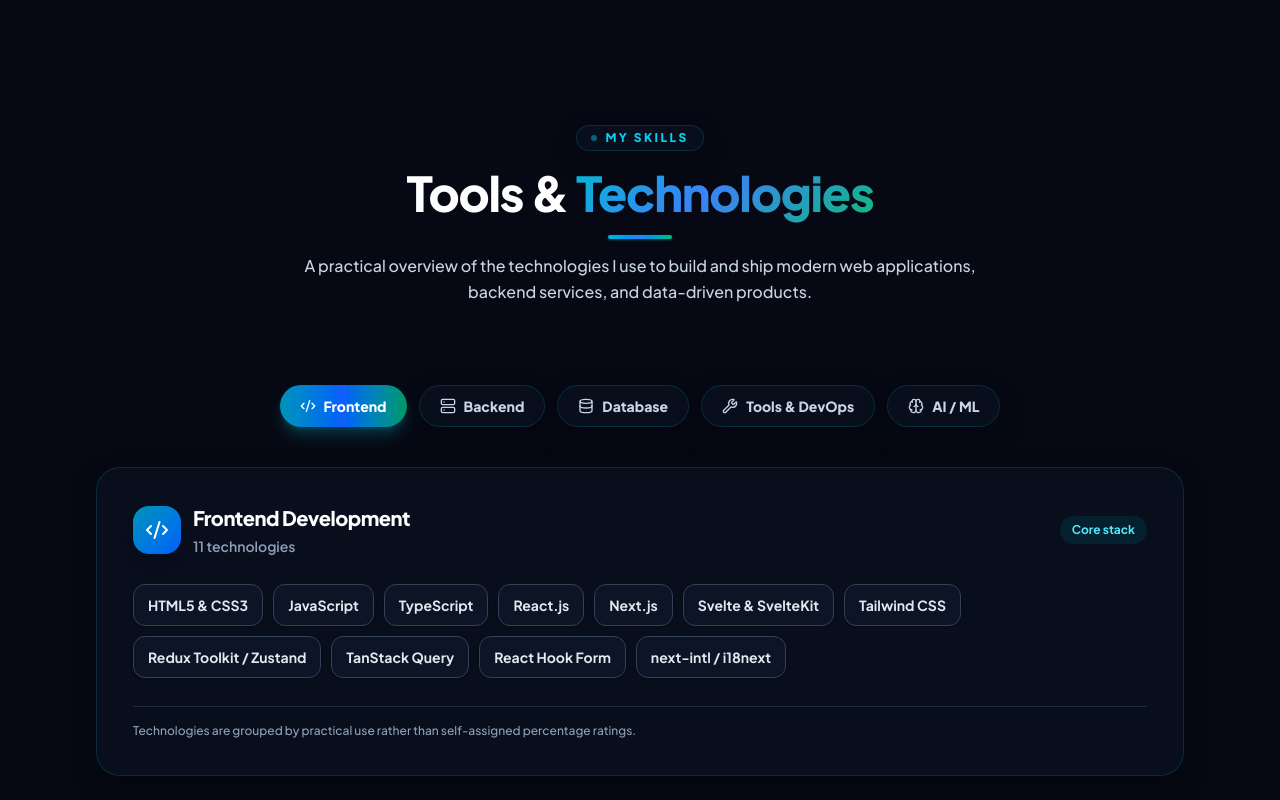
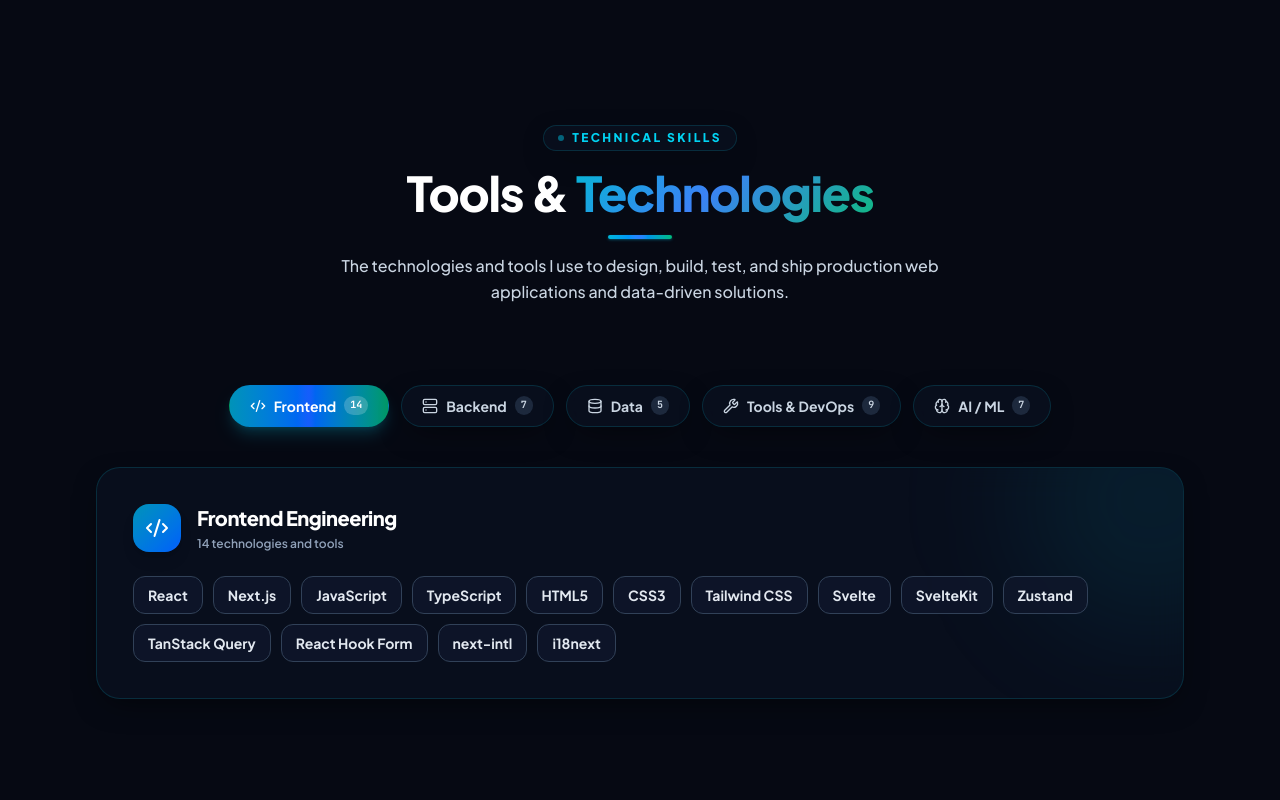
Before and after one commit to shushaykebedew/shushay-portfolio, a React (Vite) app: page / in a window 1280 px wide. Shown: the part 1860-2660 px from the top of the page. Built offline with nearby package versions, Linux system fonts and the light colour scheme; no server answers.

Commit message:
Refresh portfolio skills and improve initial load
Replace subjective skill scores with grouped technology chips, improve skills accessibility, and remove the artificial two-second loading screen.

```diff
--- a/src/components/skills/Skills.jsx
+++ b/src/components/skills/Skills.jsx
@@ -5,103 +5,91 @@ import SectionHeader from "../ui/SectionHeader";
 
 export default function Skills() {
   const [activeTab, setActiveTab] = useState("frontend");
-
-  const currentTab = TABS.find((t) => t.id === activeTab) || TABS[0];
+  const currentTab = TABS.find((tab) => tab.id === activeTab) || TABS[0];
+  const Icon = currentTab.icon;
 
   return (
     <section id="skills" aria-label="Skills and Technologies" className="section-padding relative overflow-hidden">
       <div className="max-w-6xl 2xl:max-w-[1760px] mx-auto px-4 sm:px-6 lg:px-8 2xl:px-8">
         <SectionHeader
-          subtitle="My Skills"
+          subtitle="Technical Skills"
           title={
             <>
               Tools & <span className="brand-gradient-text">Technologies</span>
             </>
           }
-          description="A practical overview of the technologies I use to build and ship modern web applications, backend services, and data-driven products."
+          description="The technologies and tools I use to design, build, test, and ship production web applications and data-driven solutions."
         />
 
-        {/* Tab Controls */}
         <div
           className="flex justify-center gap-2 sm:gap-3 flex-wrap mb-8 sm:mb-10 2xl:mb-14"
           role="tablist"
           aria-label="Skill categories"
         >
           {TABS.map((tab) => {
-            const Icon = tab.icon;
+            const TabIcon = tab.icon;
             const isActive = activeTab === tab.id;
             return (
-              <motion.button
+              <button
                 key={tab.id}
+                type="button"
                 onClick={() => setActiveTab(tab.id)}
-                whileHover={{ y: -2 }}
-                whileTap={{ scale: 0.96 }}
                 role="tab"
+                id={`skilltab-${tab.id}`}
                 aria-selected={isActive}
                 aria-controls={`skillpanel-${tab.id}`}
-                className={`relative flex items-center gap-2 text-xs sm:text-sm 2xl:text-base font-extrabold px-4 sm:px-5 2xl:px-6 py-2.5 2xl:py-3 rounded-full transition-all duration-300 cursor-pointer ${
+                tabIndex={isActive ? 0 : -1}
+                className={`inline-flex items-center gap-2 text-xs sm:text-sm font-bold px-4 sm:px-5 py-2.5 rounded-full border transition-all duration-200 focus-visible:outline-none focus-visible:ring-2 focus-visible:ring-cyan-500 focus-visible:ring-offset-2 ${
                   isActive
-                    ? "text-white shadow-lg shadow-cyan-500/25"
-                    : "glass-card text-slate-700 dark:text-slate-300 hover:text-slate-900 dark:hover:text-white"
+                    ? "bg-gradient-to-r from-cyan-600 via-blue-600 to-emerald-600 text-white border-transparent shadow-lg shadow-cyan-500/20"
+                    : "glass-card text-slate-700 dark:text-slate-300 border-slate-200 dark:border-cyan-500/20 hover:border-cyan-500/50"
                 }`}
               >
-                {isActive && (
-                  <motion.span
-                    layoutId="activeSkillTabBg"
-                    className="absolute inset-0 rounded-full bg-gradient-to-r from-cyan-600 via-blue-600 to-emerald-600"
-                    transition={{ type: "spring", stiffness: 380, damping: 30 }}
-                  />
-                )}
-                <Icon className="relative z-10 w-4 h-4 2xl:w-5 2xl:h-5 flex-shrink-0" aria-hidden="true" />
-                <span className="relative z-10 whitespace-nowrap">{tab.label}</span>
-              </motion.button>
+                <TabIcon className="w-4 h-4" aria-hidden="true" />
+                <span>{tab.label}</span>
+                <span className={`text-[10px] font-mono px-1.5 py-0.5 rounded-full ${isActive ? "bg-white/20" : "bg-slate-200 dark:bg-slate-800"}`}>
+                  {tab.skills.length}
+                </span>
+              </button>
             );
           })}
         </div>
 
-        {/* Skill Card Container */}
         <AnimatePresence mode="wait">
           <motion.div
             key={activeTab}
             id={`skillpanel-${activeTab}`}
             role="tabpanel"
-            aria-label={`${currentTab.title} skills`}
-            initial={{ opacity: 0, y: 16 }}
+            aria-labelledby={`skilltab-${activeTab}`}
+            initial={{ opacity: 0, y: 12 }}
             animate={{ opacity: 1, y: 0 }}
-            exit={{ opacity: 0, y: -12 }}
-            transition={{ duration: 0.3, ease: [0.4, 0, 0.2, 1] }}
+            exit={{ opacity: 0, y: -8 }}
+            transition={{ duration: 0.22 }}
+            className="relative glass-card p-5 sm:p-7 md:p-9 rounded-3xl border border-slate-200 dark:border-cyan-500/20 shadow-xl overflow-hidden"
           >
-            <div className="relative glass-card p-5 sm:p-7 md:p-9 2xl:p-12 rounded-3xl glow-hover border border-slate-200 dark:border-cyan-500/20 overflow-hidden shadow-xl">
-              <div className="flex items-center justify-between gap-4 mb-7 relative z-10">
-                <div className="flex items-center gap-3 min-w-0">
-                  <div className="p-3 rounded-2xl bg-gradient-to-br from-cyan-600 to-blue-600 text-white shadow-lg">
-                    {(() => { const Icon = currentTab.icon; return <Icon className="w-6 h-6" aria-hidden="true" />; })()}
-                  </div>
-                  <div className="min-w-0">
-                    <h3 className="text-lg sm:text-xl font-black text-slate-900 dark:text-white">{currentTab.title}</h3>
-                    <p className="text-xs sm:text-sm font-semibold text-slate-500 dark:text-slate-400 mt-1">{currentTab.skills.length} technologies</p>
-                  </div>
-                </div>
-                <span className="hidden sm:inline-flex rounded-full px-3 py-1.5 text-xs font-bold bg-cyan-50 text-cyan-800 dark:bg-cyan-950/50 dark:text-cyan-300">Core stack</span>
+            <div className="absolute -top-24 -right-24 w-64 h-64 rounded-full bg-cyan-500/10 blur-3xl pointer-events-none" />
+            <div className="relative z-10 flex items-center gap-4 mb-6">
+              <div className="p-3 rounded-2xl bg-gradient-to-br from-cyan-600 to-blue-600 text-white shadow-lg">
+                <Icon className="w-6 h-6" aria-hidden="true" />
               </div>
-              <div className="flex flex-wrap gap-2.5 relative z-10" aria-label={`${currentTab.title} technologies`}>
-                {currentTab.skills.map((skill, index) => (
-                  <motion.span
-                    key={skill.name}
-                    initial={{ opacity: 0, y: 8 }}
-                    whileInView={{ opacity: 1, y: 0 }}
-                    viewport={{ once: true }}
-                    transition={{ duration: 0.25, delay: index * 0.025 }}
-                    className="inline-flex items-center rounded-xl border border-slate-200 bg-white/80 px-3.5 py-2.5 text-sm font-bold text-slate-700 shadow-sm transition-colors hover:border-cyan-400 hover:text-cyan-700 dark:border-slate-700 dark:bg-slate-900/70 dark:text-slate-200 dark:hover:border-cyan-500 dark:hover:text-cyan-300"
-                  >
-                    {skill.name}
-                  </motion.span>
-                ))}
+              <div>
+                <h3 className="text-lg sm:text-xl font-black text-slate-900 dark:text-white">{currentTab.title}</h3>
+                <p className="text-xs font-semibold text-slate-500 dark:text-slate-400 mt-1">
+                  {currentTab.skills.length} technologies and tools
+                </p>
               </div>
-              <p className="mt-7 border-t border-slate-200 pt-4 text-xs font-medium text-slate-500 dark:border-slate-800 dark:text-slate-400 relative z-10">
-                Technologies are grouped by practical use rather than self-assigned percentage ratings.
-              </p>
             </div>
+
+            <ul className="relative z-10 flex flex-wrap gap-2.5" aria-label={`${currentTab.title} technologies`}>
+              {currentTab.skills.map((skill) => (
+                <li
+                  key={skill}
+                  className="px-3.5 py-2 rounded-xl text-xs sm:text-sm font-bold bg-slate-100 dark:bg-slate-900/80 text-slate-700 dark:text-slate-200 border border-slate-200 dark:border-slate-700 hover:border-cyan-500/60 hover:text-cyan-700 dark:hover:text-cyan-300 transition-colors"
+                >
+                  {skill}
+                </li>
+              ))}
+            </ul>
           </motion.div>
         </AnimatePresence>
       </div>
--- a/src/components/skills/constants.js
+++ b/src/components/skills/constants.js
@@ -1,129 +1,39 @@
-import {
-  Code2,
-  Server,
-  Database,
-  Brain,
-  Wrench,
-  Star,
-  TrendingUp,
-  CheckCircle2,
-} from "lucide-react";
+import { Code2, Server, Database, Brain, Wrench } from "lucide-react";
 
 export const TABS = [
   {
     id: "frontend",
     label: "Frontend",
-    title: "Frontend Development",
+    title: "Frontend Engineering",
     icon: Code2,
-    color: "from-blue-500 to-cyan-500",
-    darkColor: "from-blue-400 to-cyan-400",
-    iconBg: { light: "#E6F1FB", dark: "#0C447C33" },
-    iconColor: { light: "#185FA5", dark: "#85B7EB" },
-    skills: [
-      { name: "HTML5 & CSS3", level: 92, proficiency: "Expert" },
-      { name: "JavaScript", level: 88, proficiency: "Expert" },
-      { name: "TypeScript", level: 86, proficiency: "Advanced" },
-      { name: "React.js", level: 90, proficiency: "Expert" },
-      { name: "Next.js", level: 88, proficiency: "Expert" },
-      { name: "Svelte & SvelteKit", level: 85, proficiency: "Advanced" },
-      { name: "Tailwind CSS", level: 94, proficiency: "Expert" },
-      { name: "Redux Toolkit / Zustand", level: 84, proficiency: "Advanced" },
-      { name: "TanStack Query", level: 83, proficiency: "Advanced" },
-      { name: "React Hook Form", level: 85, proficiency: "Advanced" },
-      { name: "next-intl / i18next", level: 80, proficiency: "Advanced" },
-    ],
+    skills: ["React", "Next.js", "JavaScript", "TypeScript", "HTML5", "CSS3", "Tailwind CSS", "Svelte", "SvelteKit", "Zustand", "TanStack Query", "React Hook Form", "next-intl", "i18next"],
   },
   {
     id: "backend",
     label: "Backend",
-    title: "Backend Development",
+    title: "Backend Engineering",
     icon: Server,
-    color: "from-emerald-500 to-teal-500",
-    darkColor: "from-emerald-400 to-teal-400",
-    iconBg: { light: "#E1F5EE", dark: "#08504133" },
-    iconColor: { light: "#0F6E56", dark: "#5DCAA5" },
-    skills: [
-      { name: "Node.js", level: 85, proficiency: "Advanced" },
-      { name: "Express.js", level: 83, proficiency: "Advanced" },
-      { name: "REST APIs", level: 87, proficiency: "Advanced" },
-      { name: "Authentication (JWT / OAuth)", level: 82, proficiency: "Advanced" },
-      { name: "Network Architecture & Protocols", level: 82, proficiency: "Advanced" },
-      { name: "Cybersecurity & Web Security", level: 84, proficiency: "Advanced" },
-    ],
+    skills: ["Node.js", "Express.js", "REST APIs", "JWT Authentication", "OAuth", "Network Architecture", "Web Security"],
   },
   {
     id: "database",
-    label: "Database",
-    title: "Databases & ORMs",
+    label: "Data",
+    title: "Databases & Data",
     icon: Database,
-    color: "from-violet-500 to-purple-500",
-    darkColor: "from-violet-400 to-purple-400",
-    iconBg: { light: "#EEEDFE", dark: "#3C348933" },
-    iconColor: { light: "#534AB7", dark: "#AFA9EC" },
-    skills: [
-      { name: "PostgreSQL", level: 82, proficiency: "Advanced" },
-      { name: "MySQL", level: 80, proficiency: "Advanced" },
-      { name: "MongoDB", level: 82, proficiency: "Advanced" },
-      { name: "Prisma", level: 84, proficiency: "Advanced" },
-      { name: "Sequelize", level: 78, proficiency: "Intermediate" },
-      { name: "Redis", level: 74, proficiency: "Intermediate" },
-    ],
+    skills: ["PostgreSQL", "Prisma ORM", "MongoDB", "SQL", "Data Modeling"],
   },
   {
     id: "tools",
     label: "Tools & DevOps",
-    title: "Tools, Testing & DevOps",
+    title: "Development Workflow & DevOps",
     icon: Wrench,
-    color: "from-purple-500 to-pink-500",
-    darkColor: "from-purple-400 to-pink-400",
-    iconBg: { light: "#FCE8F3", dark: "#4A0D3333" },
-    iconColor: { light: "#9B2678", dark: "#E07EC3" },
-    skills: [
-      { name: "Git & GitHub", level: 88, proficiency: "Expert" },
-      { name: "Vitest", level: 80, proficiency: "Advanced" },
-      { name: "Docker", level: 75, proficiency: "Intermediate" },
-      { name: "Postman", level: 84, proficiency: "Advanced" },
-      { name: "Vercel / Netlify", level: 86, proficiency: "Advanced" },
-      { name: "CI/CD", level: 74, proficiency: "Intermediate" },
-      { name: "Figma", level: 78, proficiency: "Intermediate" },
-    ],
+    skills: ["Git", "GitHub", "Docker", "CI/CD", "Vitest", "Postman", "Vercel", "Netlify", "Figma"],
   },
   {
     id: "ai",
     label: "AI / ML",
-    title: "AI/ML & Data Science",
+    title: "Artificial Intelligence & Machine Learning",
     icon: Brain,
-    color: "from-orange-500 to-red-500",
-    darkColor: "from-orange-400 to-red-400",
-    iconBg: { light: "#FAECE7", dark: "#71281333" },
-    iconColor: { light: "#993C1D", dark: "#F0997B" },
-    skills: [
-      { name: "Python", level: 85, proficiency: "Advanced" },
-      { name: "Machine Learning", level: 84, proficiency: "Advanced" },
-      { name: "Data Analysis", level: 82, proficiency: "Advanced" },
-      { name: "OpenAI APIs", level: 85, proficiency: "Advanced" },
-      { name: "n8n (AI Automation)", level: 80, proficiency: "Advanced" },
-    ],
+    skills: ["Python", "Machine Learning", "Scikit-learn", "TensorFlow", "XGBoost", "SHAP", "Data Analysis"],
   },
 ];
-
-export const PROFICIENCY_CONFIG = {
-  Expert: {
-    icon: Star,
-    light: { bg: "#FAEEDA", text: "#854F0B" },
-    dark: { bg: "#41240244", text: "#FAC775" },
-    dot: "#BA7517",
-  },
-  Advanced: {
-    icon: TrendingUp,
-    light: { bg: "#E1F5EE", text: "#0F6E56" },
-    dark: { bg: "#04342C44", text: "#9FE1CB" },
-    dot: "#1D9E75",
-  },
-  Intermediate: {
-    icon: CheckCircle2,
-    light: { bg: "#E6F1FB", text: "#185FA5" },
-    dark: { bg: "#042C5344", text: "#85B7EB" },
-    dot: "#378ADD",
-  },
-};
```
Also changed, not shown: src/App.jsx (+0 -18 lines).
